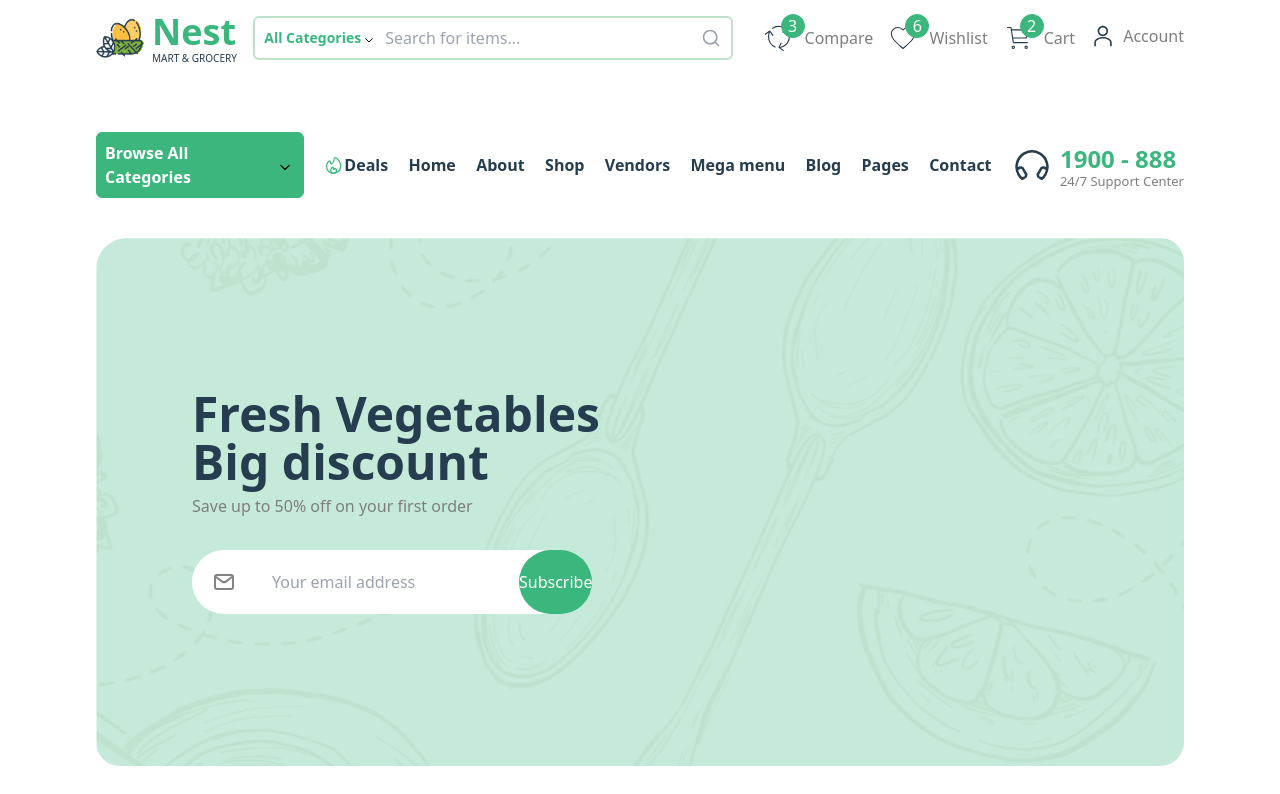
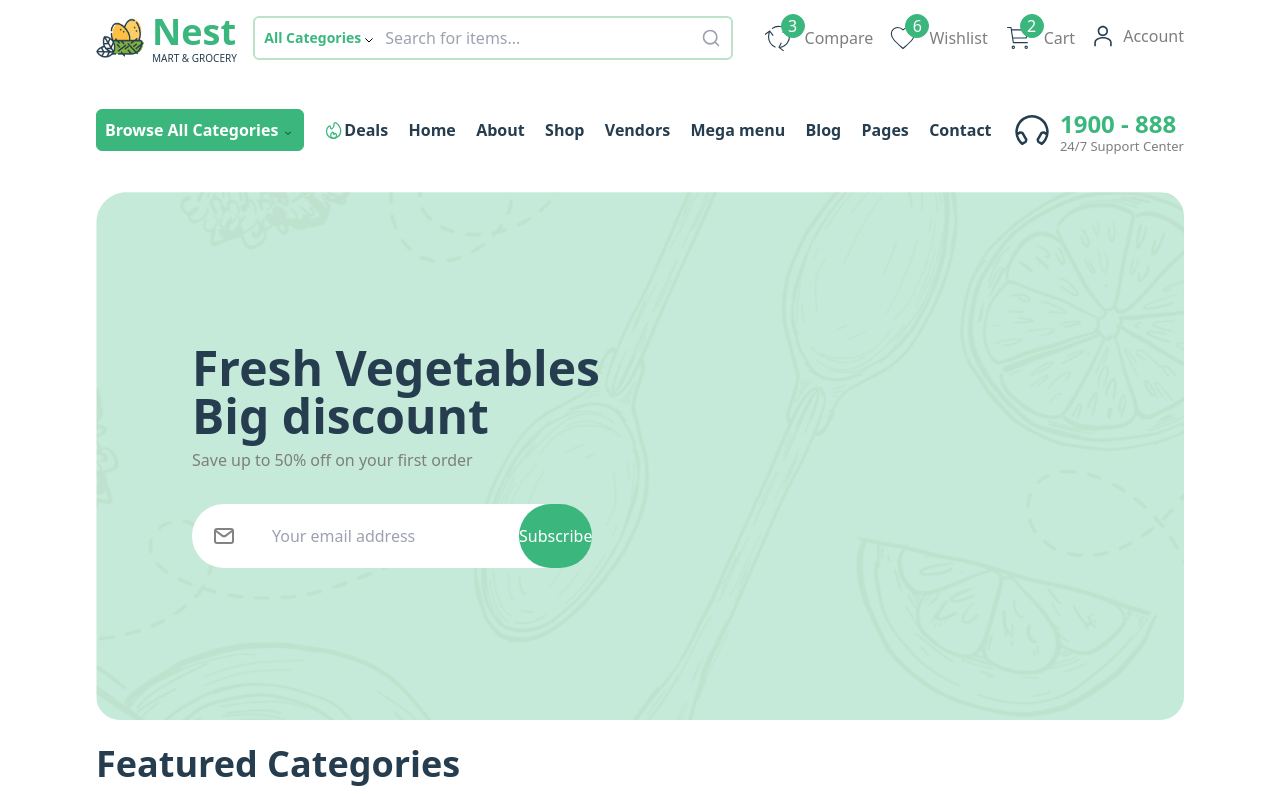
Before and after one commit to vicktor349/nestmart, a Next.js app: page / in a window 1280 px wide. Shown: the top 794 px of the page. Built offline with nearby package versions, Linux system fonts and the light colour scheme.

Commit message:
changed color of downward arrow and remove outmost div margin

```diff
--- a/components/CategoryNavbar.js
+++ b/components/CategoryNavbar.js
@@ -5,10 +5,10 @@ import React from 'react'
 const CategoryNavbar = () =>
 {
     return (
-        <div className='ssm:hidden lg:flex items-center justify-between my-6'>
+        <div className='ssm:hidden lg:flex items-center justify-between'>
             <div className="flex flex-row items-center bg-primary w-52 py-2 px-2 text-white border border-1 border-primary rounded-md hover:cursor-pointer">
                 <p className='font-bold'>Browse All Categories</p>
-                <Image src={"/images/icons/downwardarrow.svg"} alt='Downward arrow' height={100} width={100} className='h-5 w-5 mt-1' />
+                <Image src={"/images/icons/downwardarrow.svg"} alt='Downward arrow' height={100} width={100} className='h-3 w-3 mt-[0.4rem] ml-1' />
             </div>
             <div className='flex items-center'>
                 <Image src={"/images/icons/fire.svg"} width={100} height={100} className='w-5 h-5' alt='fire icon' />
```
